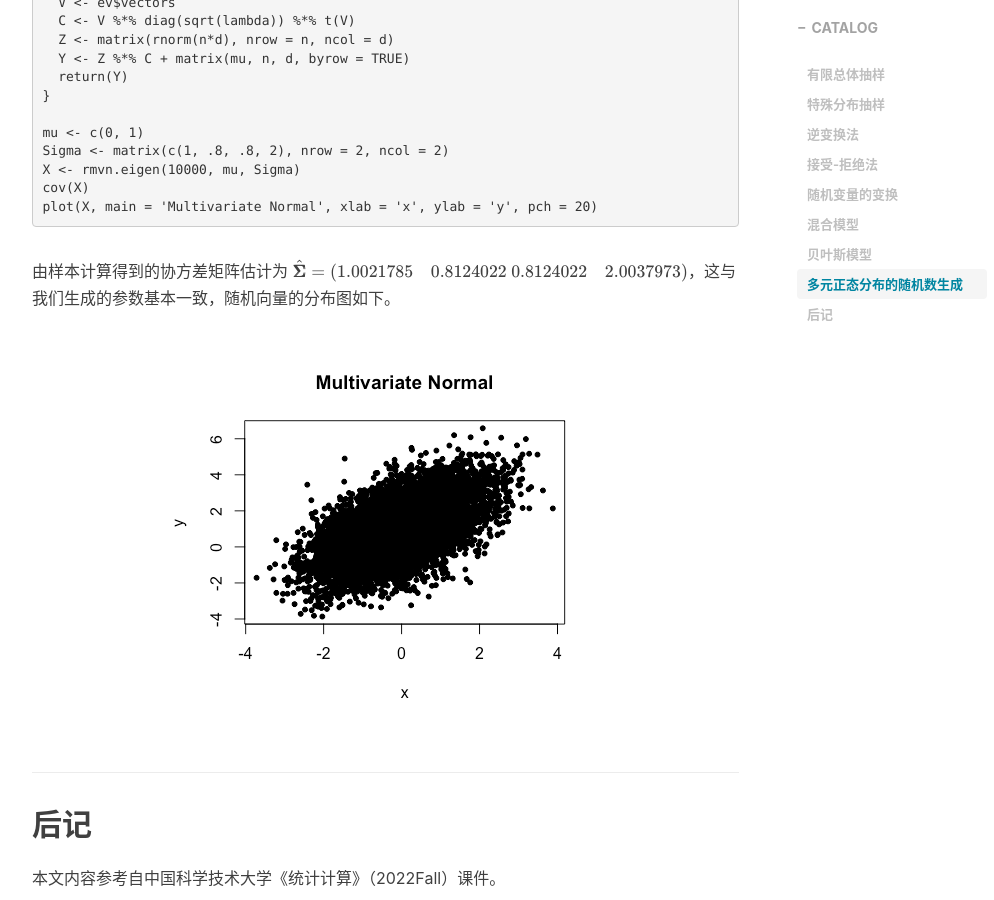
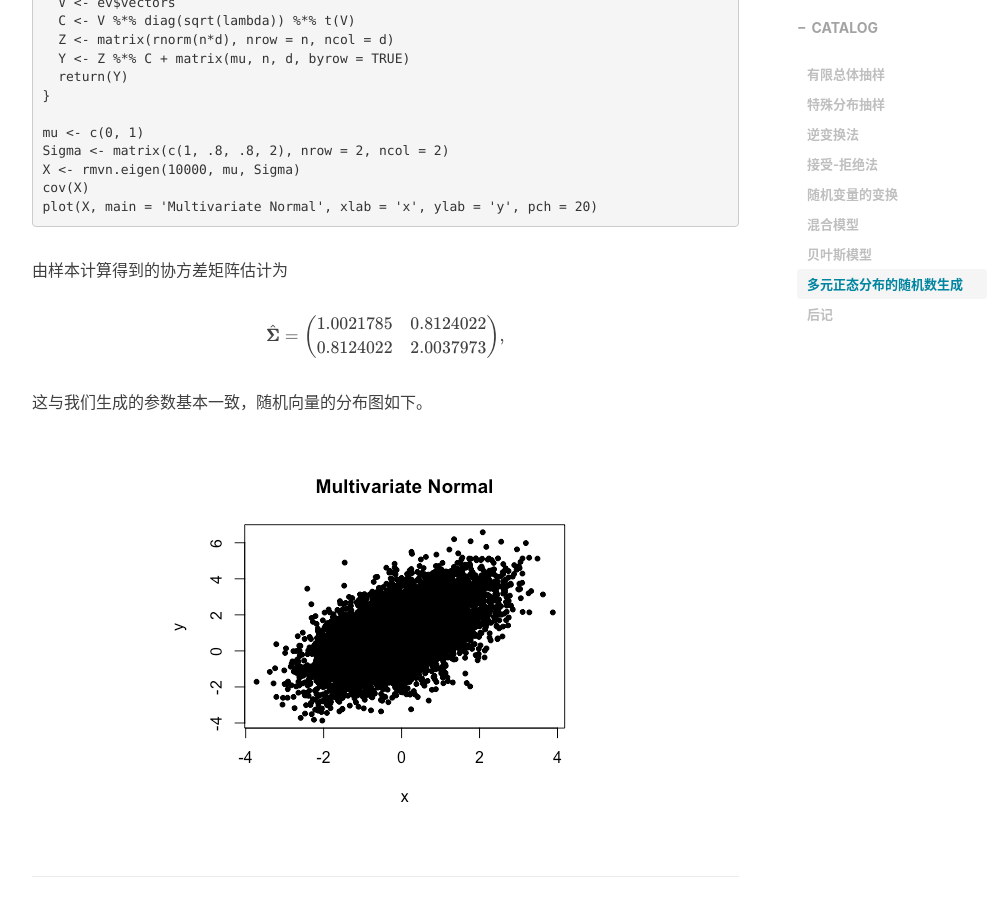
Before and after one commit to kausiujik/kausiujik.github.io, a Jekyll site: the page built from _posts/2022-09-17-SC_Ch01.md, in a window 1280 px wide and 900 px high, scrolled down 8784 px. Shown: the whole window, without its empty margins (233-1227 px from the left). Built offline with Jekyll 4.4.1, drawn with Linux system fonts in a browser that asks for light colours; nearby versions of some CDN libraries; formulas are drawn with MathJax 3; comment, search, counter and statistics services are not loaded.

Commit message:
Update 2022-09-17-SC_Ch01.md

````diff
--- a/_posts/2022-09-17-SC_Ch01.md
+++ b/_posts/2022-09-17-SC_Ch01.md
@@ -278,9 +278,16 @@ cov(X)
 plot(X, main = 'Multivariate Normal', xlab = 'x', ylab = 'y', pch = 20)
 ```
 
-由样本计算得到的协方差矩阵估计为 $\hat{\pmb\Sigma}=\left(\begin{array}{cc}
+由样本计算得到的协方差矩阵估计为
+
+<center>
+$\hat{\pmb\Sigma}=\left(\begin{array}{cc}
 1.0021785 & 0.8124022\\ 0.8124022 & 2.0037973
-\end{array}\right)$，这与我们生成的参数基本一致，随机向量的分布图如下。
+\end{array}\right),$
+
+</center>
+
+这与我们生成的参数基本一致，随机向量的分布图如下。
 
 ![](/img/in_post/SC/ch02_6.png)
 
````
